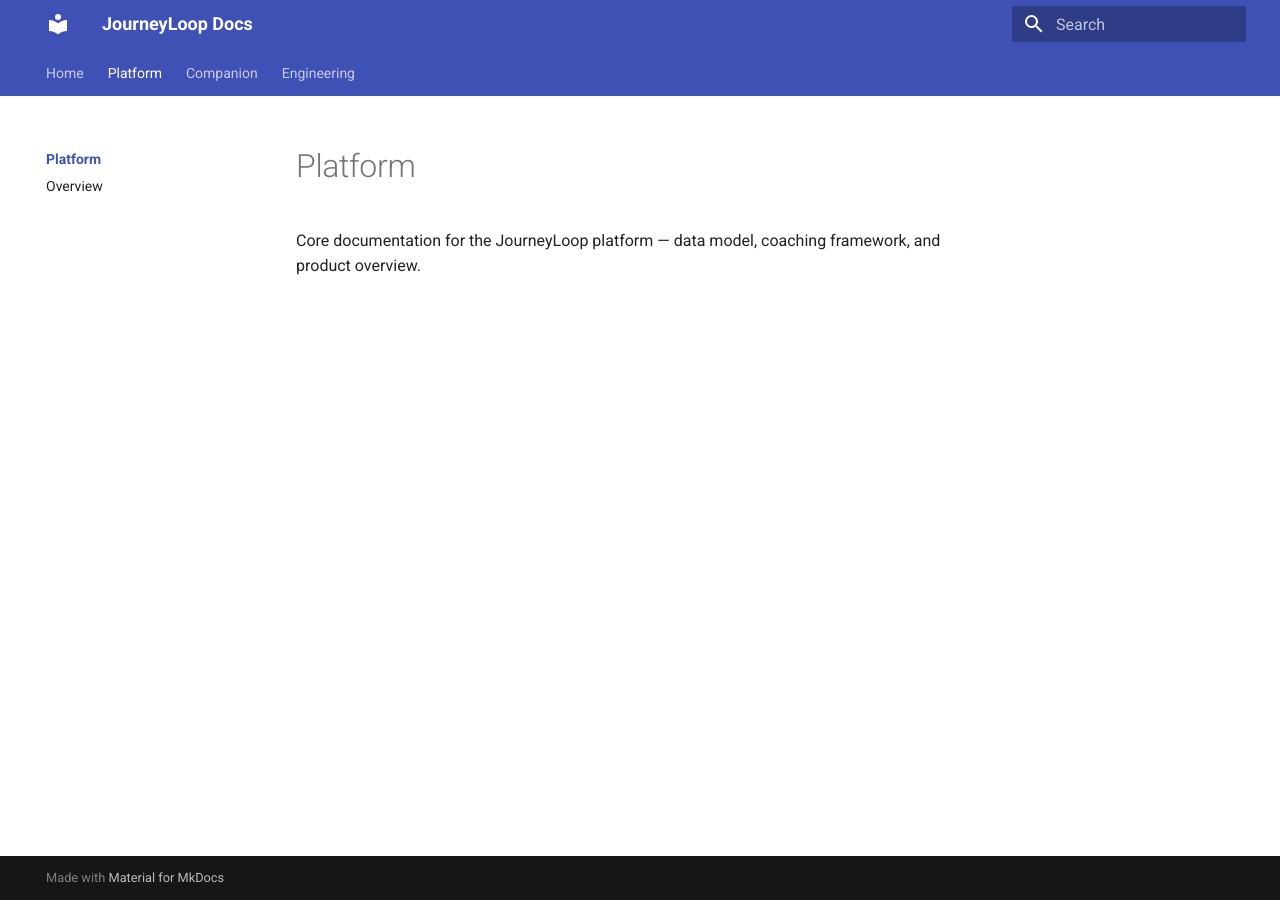
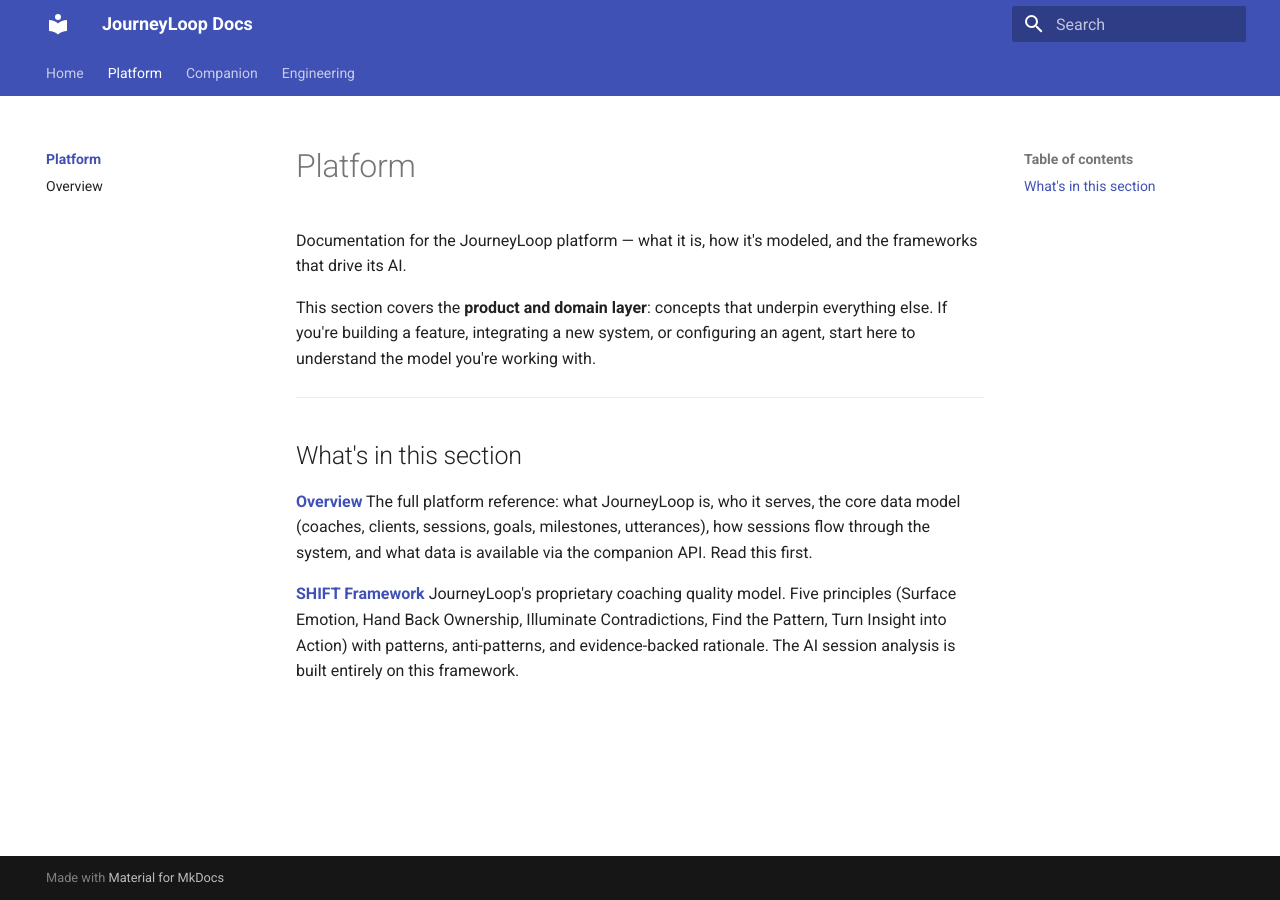
Before and after one commit to arc-eng/journeyloop-docs, an MkDocs documentation site: the page built from docs/platform/index.md, in a window 1280 px wide. Built offline with MkDocs 1.6.1 and Material for MkDocs 9.7.7, drawn with Linux system fonts in a browser that asks for light colours.

Commit message:
docs: fill in section landing pages + agent updated to maintain them

```diff
--- a/docs/platform/index.md
+++ b/docs/platform/index.md
@@ -1,3 +1,15 @@
 # Platform
 
-Core documentation for the JourneyLoop platform — data model, coaching framework, and product overview.
+Documentation for the JourneyLoop platform — what it is, how it's modeled, and the frameworks that drive its AI.
+
+This section covers the **product and domain layer**: concepts that underpin everything else. If you're building a feature, integrating a new system, or configuring an agent, start here to understand the model you're working with.
+
+---
+
+## What's in this section
+
+**[Overview](overview.md)**
+The full platform reference: what JourneyLoop is, who it serves, the core data model (coaches, clients, sessions, goals, milestones, utterances), how sessions flow through the system, and what data is available via the companion API. Read this first.
+
+**[SHIFT Framework](overview.md#the-shift-framework)**
+JourneyLoop's proprietary coaching quality model. Five principles (Surface Emotion, Hand Back Ownership, Illuminate Contradictions, Find the Pattern, Turn Insight into Action) with patterns, anti-patterns, and evidence-backed rationale. The AI session analysis is built entirely on this framework.
```
Also changed, not shown: docs/companion/index.md (+12 -1 lines), docs/engineering/index.md (+10 -1 lines), site/companion/index.html, site/engineering/index.html, site/platform/index.html, site/search/search_index.json.
